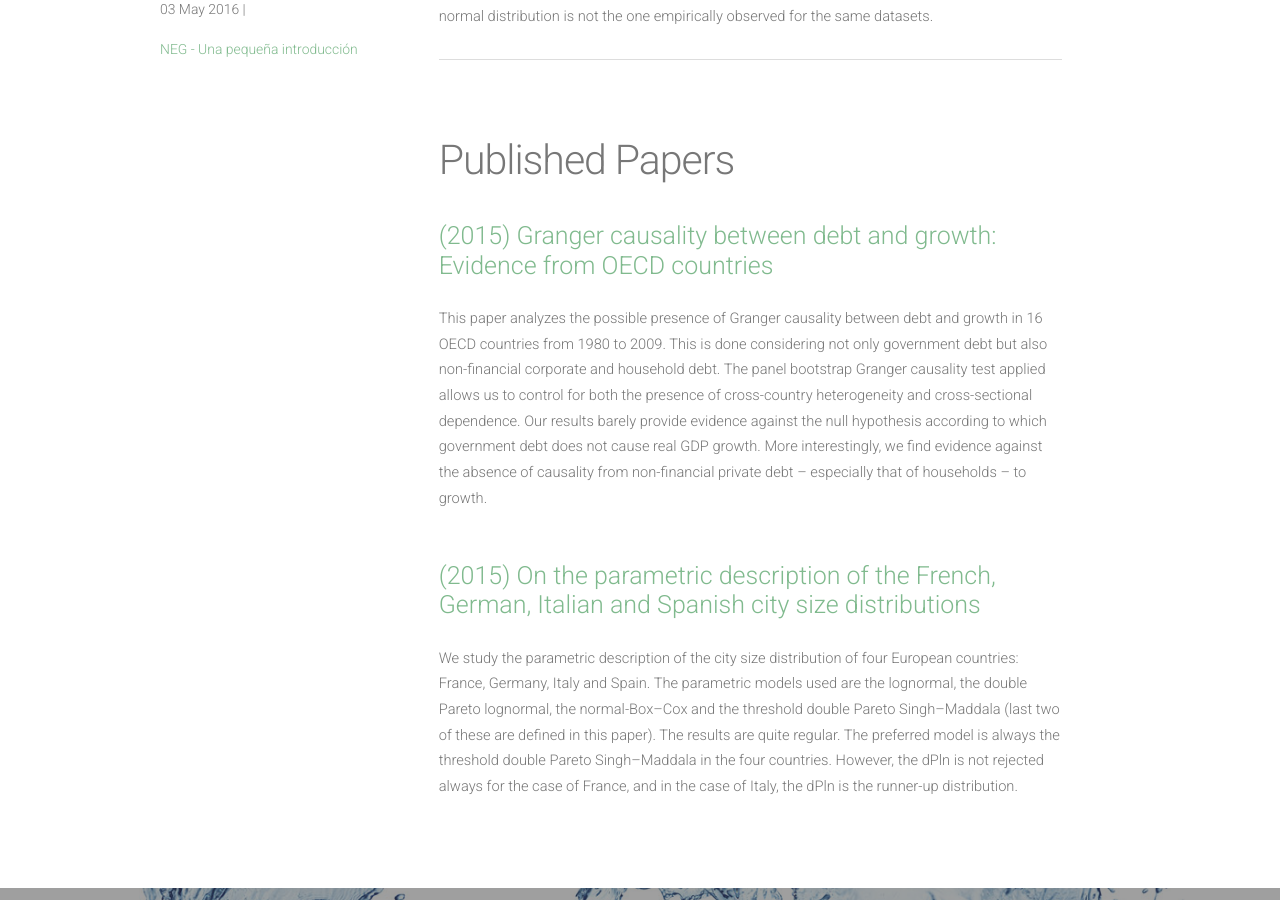
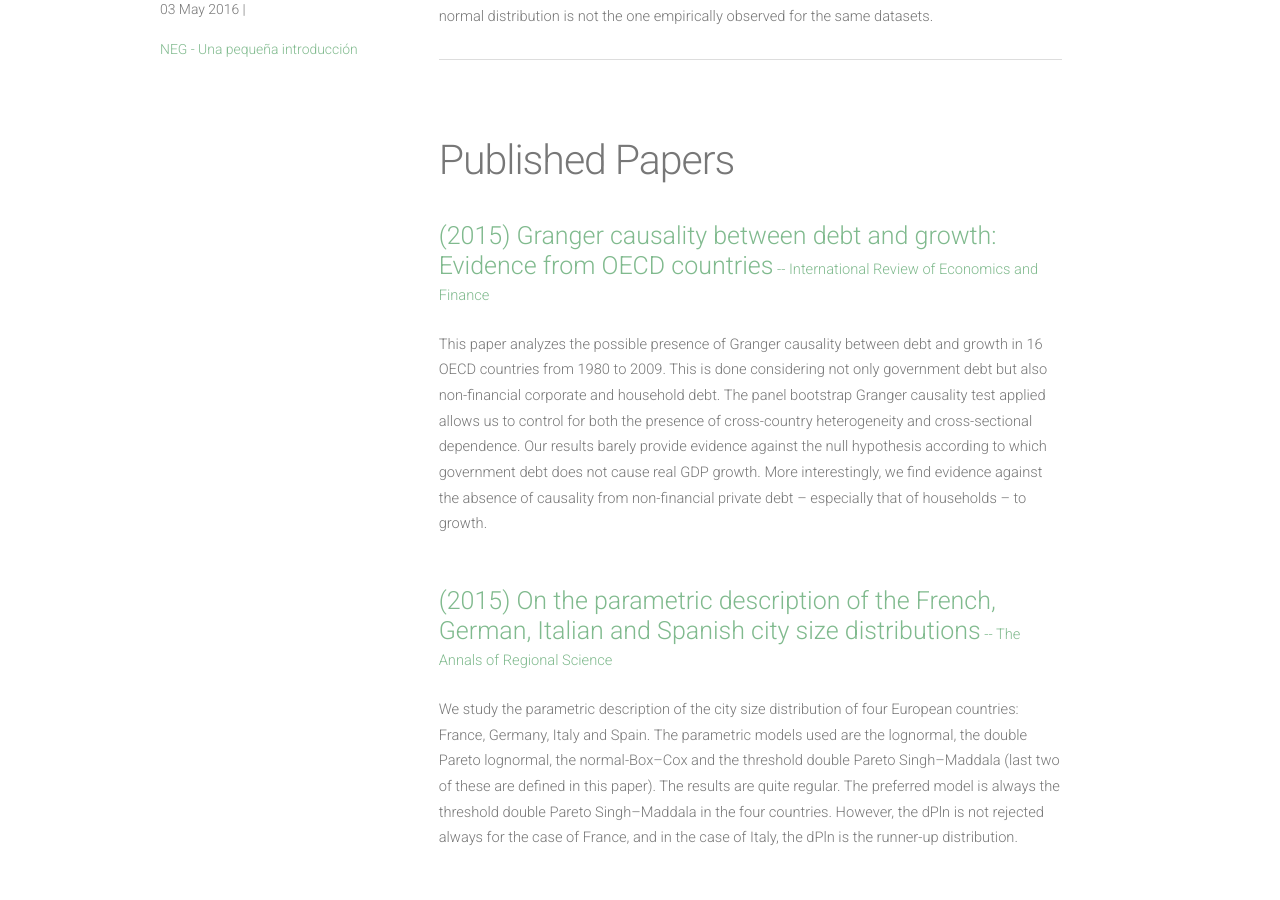
Before and after one commit to mpajovin/mpajovin.github.io, a Jekyll site: the page built from papers.html, in a window 1280 px wide and 900 px high, scrolled down 951 px. Built offline with Jekyll 4.4.1, drawn with Linux system fonts in a browser that asks for light colours; nearby versions of some CDN libraries.

Commit message:
nombre journals

```diff
--- a/papers.html
+++ b/papers.html
@@ -33,11 +33,11 @@ The normal distribution is not the one empirically observed for the same dataset
 					</header>
 					<ul class="post-list">
 						<br>
-						<li><header><a href="http://www.sciencedirect.com/science/article/pii/S1059056014001208" target="_blank" style="font-size:25px">(2015) Granger causality between debt and growth: Evidence from OECD countries</a></header>
+						<li><header><a href="http://www.sciencedirect.com/science/article/pii/S1059056014001208" target="_blank" style="font-size:25px">(2015) Granger causality between debt and growth: Evidence from OECD countries</a><a><a> -- International Review of Economics and Finance</a></a></header>
 							This paper analyzes the possible presence of Granger causality between debt and growth in 16 OECD countries from 1980 to 2009. This is done considering not only government debt but also non-financial corporate and household debt. The panel bootstrap Granger causality test applied allows us to control for both the presence of cross-country heterogeneity and cross-sectional dependence. Our results barely provide evidence against the null hypothesis according to which government debt does not cause real GDP growth. More interestingly, we find evidence against the absence of causality from non-financial private debt – especially that of households – to growth.</li>
 						<br>
 						<br>
-						<li><header><a href="http://link.springer.com/article/10.1007/s00168-015-0663-3" target="_blank" style="font-size:25px">(2015) On the parametric description of the French, German, Italian and Spanish city size distributions</a></header>
+						<li><header><a href="http://link.springer.com/article/10.1007/s00168-015-0663-3" target="_blank" style="font-size:25px">(2015) On the parametric description of the French, German, Italian and Spanish city size distributions</a><a> -- The Annals of Regional Science</a></header>
 						We study the parametric description of the city size distribution of four European countries: France, Germany, Italy and Spain. The parametric models used are the lognormal, the double Pareto lognormal, the normal-Box–Cox and the threshold double Pareto Singh–Maddala (last two of these are defined in this paper). The results are quite regular. The preferred model is always the threshold double Pareto Singh–Maddala in the four countries. However, the dPln is not rejected always for the case of France, and in the case of Italy, the dPln is the runner-up distribution.</li>
 					</ul>
 				</section>
```
